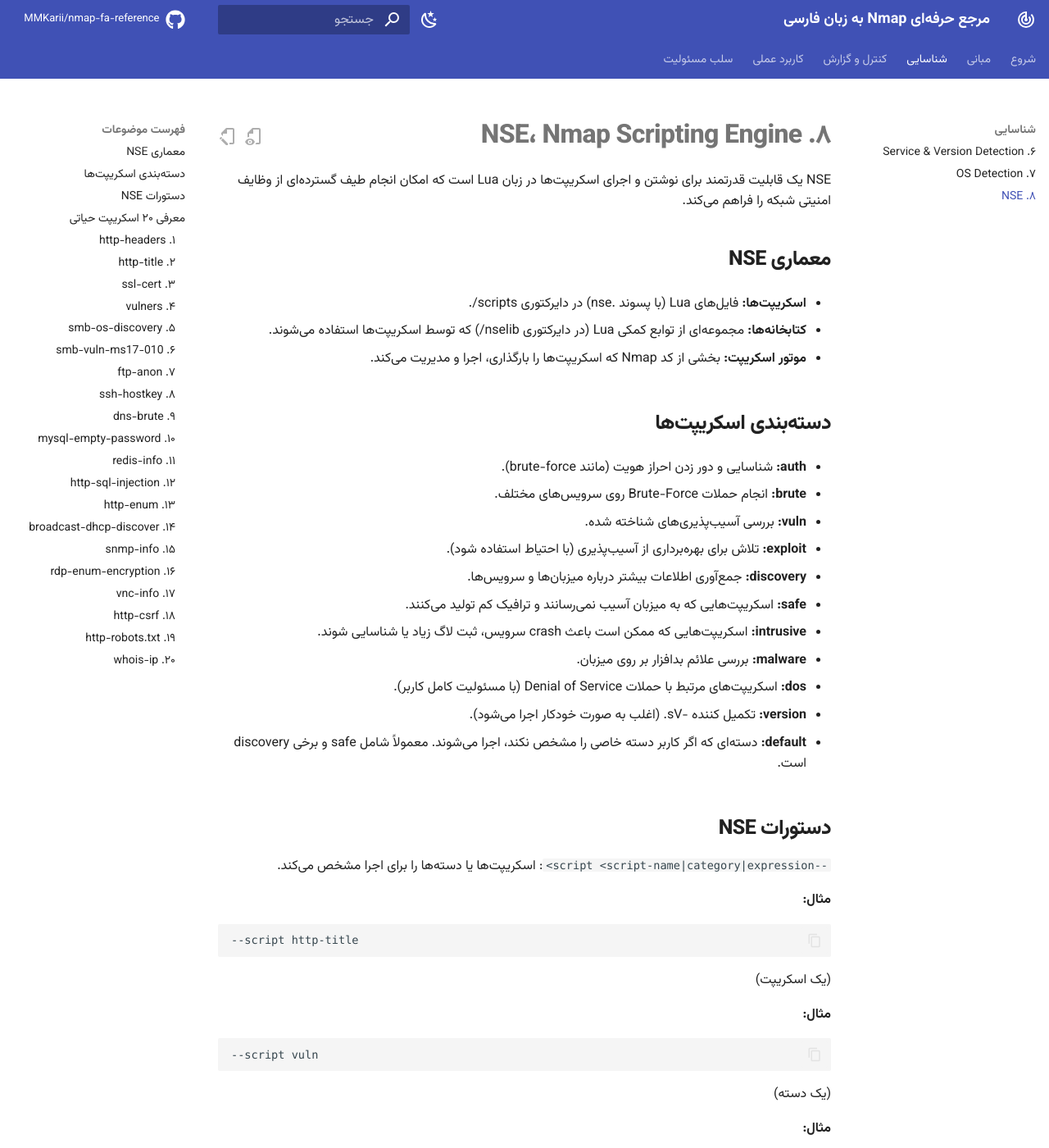
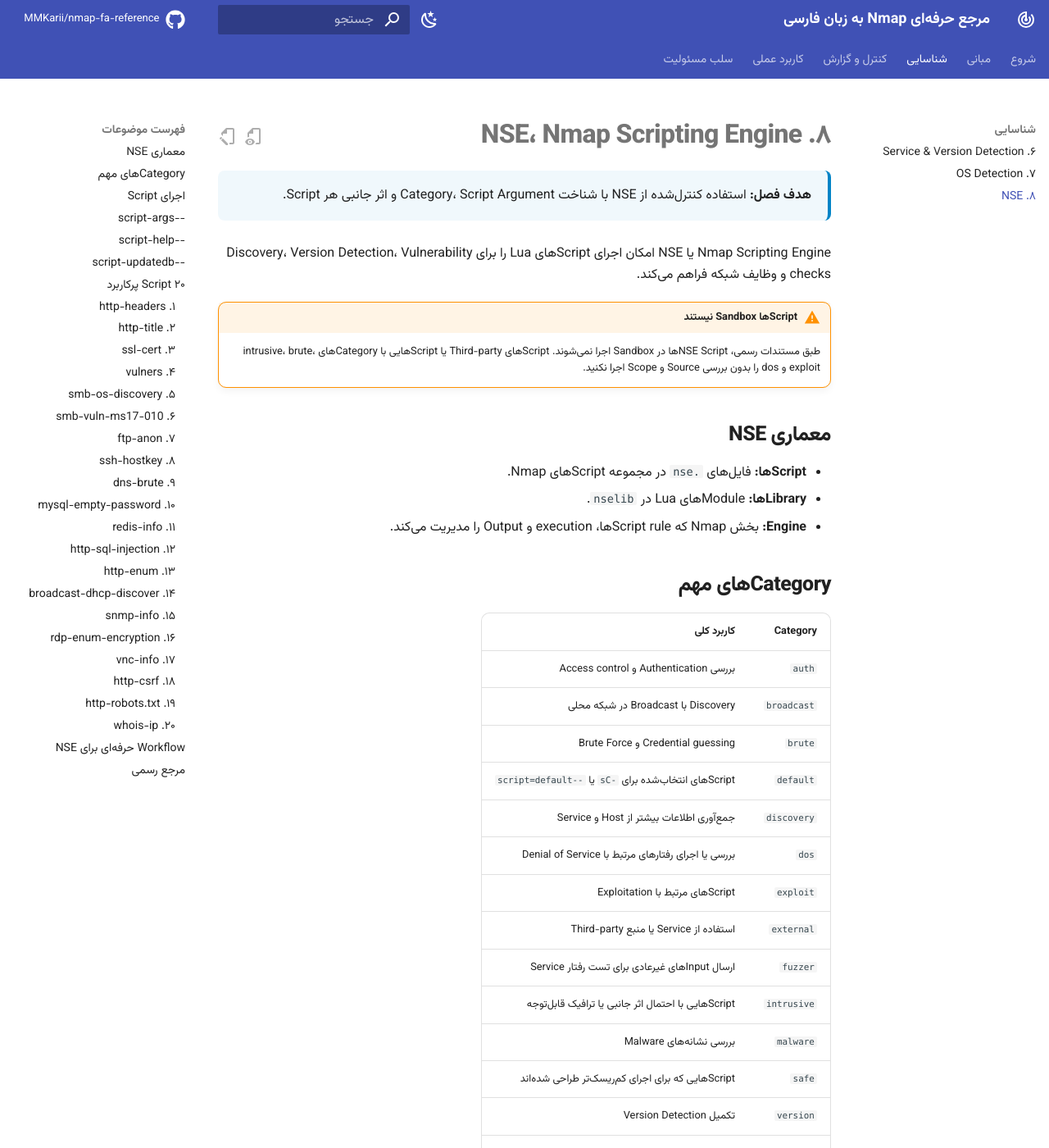
Before and after one commit to MMKarii/nmap-fa-reference, an MkDocs documentation site: the page built from docs/08-nse.md, in a window 1280 px wide and 1400 px high. Shown: the whole window at 82% size. Built offline with MkDocs 1.6.1 and Material for MkDocs 9.7.7, drawn with Linux system fonts in a browser that asks for light colours; comment, search, counter and statistics services are not loaded; some of the changed text lies outside the part shown.

Commit message:
Review NSE categories scripts and safety notes

````diff
--- a/docs/08-nse.md
+++ b/docs/08-nse.md
@@ -1,194 +1,209 @@
 # ۸. NSE، Nmap Scripting Engine
 
-NSE یک قابلیت قدرتمند برای نوشتن و اجرای اسکریپت‌ها در زبان Lua است که امکان انجام طیف گسترده‌ای از وظایف امنیتی شبکه را فراهم می‌کند.
+<div class="chapter-meta">
+<strong>هدف فصل:</strong> استفاده کنترل‌شده از NSE با شناخت Category، Script Argument و اثر جانبی هر Script.
+</div>
+
+Nmap Scripting Engine یا NSE امکان اجرای Scriptهای Lua را برای Discovery، Version Detection، Vulnerability checks و وظایف شبکه فراهم می‌کند.
+
+!!! warning "Scriptها Sandbox نیستند"
+    طبق مستندات رسمی، NSE Scriptها در Sandbox اجرا نمی‌شوند. Scriptهای Third-party یا Scriptهایی با Categoryهای intrusive، brute، exploit و dos را بدون بررسی Source و Scope اجرا نکنید.
 
 ## معماری NSE
 
-- **اسکریپت‌ها:** فایل‌های Lua (با پسوند .nse) در دایرکتوری scripts/.
+- **Scriptها:** فایل‌های `.nse` در مجموعه Scriptهای Nmap.
+- **Libraryها:** Moduleهای Lua در `nselib`.
+- **Engine:** بخش Nmap که Script ruleها، execution و Output را مدیریت می‌کند.
 
-- **کتابخانه‌ها:** مجموعه‌ای از توابع کمکی Lua (در دایرکتوری nselib/) که توسط اسکریپت‌ها استفاده می‌شوند.
+## Categoryهای مهم
 
-- **موتور اسکریپت:** بخشی از کد Nmap که اسکریپت‌ها را بارگذاری، اجرا و مدیریت می‌کند.
+| Category | کاربرد کلی |
+|---|---|
+| `auth` | بررسی Authentication و Access control |
+| `broadcast` | Discovery با Broadcast در شبکه محلی |
+| `brute` | Credential guessing و Brute Force |
+| `default` | Scriptهای انتخاب‌شده برای `-sC` یا `--script=default` |
+| `discovery` | جمع‌آوری اطلاعات بیشتر از Host و Service |
+| `dos` | بررسی یا اجرای رفتارهای مرتبط با Denial of Service |
+| `exploit` | Scriptهای مرتبط با Exploitation |
+| `external` | استفاده از Service یا منبع Third-party |
+| `fuzzer` | ارسال Inputهای غیرعادی برای تست رفتار Service |
+| `intrusive` | Scriptهایی با احتمال اثر جانبی یا ترافیک قابل‌توجه |
+| `malware` | بررسی نشانه‌های Malware |
+| `safe` | Scriptهایی که برای اجرای کم‌ریسک‌تر طراحی شده‌اند |
+| `version` | تکمیل Version Detection |
+| `vuln` | بررسی Vulnerabilityهای شناخته‌شده |
 
-## دسته‌بندی اسکریپت‌ها
+NSEDoc در نسخه‌های جدید ممکن است Categoryهای اضافه مانند `info` را نیز فهرست کند. برای وضعیت دقیق Scriptها، NSEDoc همان نسخه Nmap را بررسی کنید.
 
-- **auth:** شناسایی و دور زدن احراز هویت (مانند brute-force).
+## اجرای Script
 
-- **brute:** انجام حملات Brute-Force روی سرویس‌های مختلف.
-
-- **vuln:** بررسی آسیب‌پذیری‌های شناخته شده.
-
-- **exploit:** تلاش برای بهره‌برداری از آسیب‌پذیری (با احتیاط استفاده شود).
-
-- **discovery:** جمع‌آوری اطلاعات بیشتر درباره میزبان‌ها و سرویس‌ها.
-
-- **safe:** اسکریپت‌هایی که به میزبان آسیب نمی‌رسانند و ترافیک کم تولید می‌کنند.
-
-- **intrusive:** اسکریپت‌هایی که ممکن است باعث crash سرویس، ثبت لاگ زیاد یا شناسایی شوند.
-
-- **malware:** بررسی علائم بدافزار بر روی میزبان.
-
-- **dos:** اسکریپت‌های مرتبط با حملات Denial of Service (با مسئولیت کامل کاربر).
-
-- **version:** تکمیل کننده -sV. (اغلب به صورت خودکار اجرا می‌شود).
-
-- **default:** دسته‌ای که اگر کاربر دسته خاصی را مشخص نکند، اجرا می‌شوند. معمولاً شامل safe و برخی discovery است.
-
-## دستورات NSE
-
-`--script <script-name|category|expression>`: اسکریپت‌ها یا دسته‌ها را برای اجرا مشخص می‌کند.
-
-**مثال:**
+یک Script مشخص:
 
 ```bash
---script http-title
+nmap --script http-title -p 80,443 target
 ```
 
-(یک اسکریپت)
-
-**مثال:**
+یک Category:
 
 ```bash
---script vuln
+nmap --script safe target
 ```
 
-(یک دسته)
-
-**مثال:**
+Expression:
 
 ```bash
---script "http-* and not (brute or dos)"
+nmap --script "http-* and not (brute or dos)" target
 ```
 
-(عبارت)
-
-- **`--script-args <args>`:** آرگومان‌هایی را به اسکریپت‌ها ارسال می‌کند.
-
-**مثال:**
+Scriptهای Default:
 
 ```bash
---script http-headers --script-args http-headers.url=/admin
+nmap -sC target
 ```
 
-`--script-help <script-name|category|expression>`: مستندات اسکریپت‌ها را نمایش می‌دهد.
+`-sC` معادل `--script=default` است.
 
-**مثال:**
+## `--script-args`
+
+Argumentهای Script را ارسال می‌کند.
 
 ```bash
-nmap --script-help ssh-brute
+nmap --script http-headers --script-args http-headers.url=/admin target
 ```
 
-- **--script-updatedb:** پایگاه‌داده اسکریپت‌های NSE را به روز می‌کند. (معمولاً با به‌روزرسانی Nmap انجام می‌شود).
+Argument هر Script را قبل از اجرا در NSEDoc بررسی کنید.
 
-## معرفی ۲۰ اسکریپت حیاتی
+## `--script-help`
+
+Documentation Script را بدون اجرای آن نمایش می‌دهد.
+
+```bash
+nmap --script-help ssh-hostkey
+```
+
+برای Script ناشناخته، این دستور باید قبل از اجرا یکی از اولین مراحل باشد.
+
+## `--script-updatedb`
+
+پس از اضافه یا حذف Script در Directory مربوط به NSE، Database Scriptها را Refresh می‌کند.
+
+```bash
+sudo nmap --script-updatedb
+```
+
+## ۲۰ Script پرکاربرد
 
 ### ۱. `http-headers`
 
-دریافت هدرهای HTTP.
+HTTP headerها را نمایش می‌دهد.
 
 ```bash
-nmap -sV --script http-headers <target>
+nmap -sV --script http-headers -p 80,443 target
 ```
 
 ### ۲. `http-title`
 
-استخراج عنوان (Title) صفحات وب.
+Title صفحه وب را نمایش می‌دهد.
 
 ```bash
-nmap -sV --script http-title <target>
+nmap -sV --script http-title -p 80,443 target
 ```
 
 ### ۳. `ssl-cert`
 
-دریافت و نمایش گواهی SSL/TLS.
+Certificate سرویس TLS را بررسی می‌کند.
 
 ```bash
-nmap -sV --script ssl-cert -p 443 <target>
+nmap --script ssl-cert -p 443 target
 ```
 
 ### ۴. `vulners`
 
-بررسی آسیب‌پذیری‌های شناخته شده بر اساس نسخه سرویس‌ها (با استفاده از پایگاه‌داده vulners.com).
+از اطلاعات CPE و Version استفاده می‌کند و برای جست‌وجوی Vulnerability به API سرویس Vulners درخواست می‌فرستد. این Script در Categoryهای `vuln`، `safe` و `external` قرار دارد.
 
 ```bash
-nmap -sV --script vulners <target>
+nmap -sV --script vulners target
 ```
+
+!!! info "Privacy"
+    چون `vulners` از سرویس External استفاده می‌کند، نام نرم‌افزار و Version یا CPE برای Query به سرویس بیرونی ارسال می‌شود.
 
 ### ۵. `smb-os-discovery`
 
-کشف اطلاعات سیستم عامل از طریق پروتکل SMB.
+اطلاعات OS و SMB را از Service مربوط جمع‌آوری می‌کند.
 
 ```bash
-nmap --script smb-os-discovery -p 445 <target>
+nmap --script smb-os-discovery -p 445 target
 ```
 
 ### ۶. `smb-vuln-ms17-010`
 
-بررسی آسیب‌پذیری EternalBlue (MS17-010).
+نشانه‌های Vulnerability مربوط به MS17-010 را بررسی می‌کند.
 
 ```bash
-nmap --script smb-vuln-ms17-010 -p 445 <target>
+nmap --script smb-vuln-ms17-010 -p 445 target
 ```
 
 ### ۷. `ftp-anon`
 
-بررسی دسترسی ناشناس (Anonymous) به FTP.
+Anonymous FTP access را بررسی می‌کند.
 
 ```bash
-nmap --script ftp-anon -p 21 <target>
+nmap --script ftp-anon -p 21 target
 ```
 
 ### ۸. `ssh-hostkey`
 
-دریافت کلید میزبان SSH.
+SSH Host Keyها را جمع‌آوری می‌کند.
 
 ```bash
-nmap --script ssh-hostkey --script-args ssh_hostkey=full -p 22 <target>
+nmap --script ssh-hostkey --script-args ssh_hostkey=full -p 22 target
 ```
 
 ### ۹. `dns-brute`
 
-Brute-Force ساب‌دامین.
+برای پیدا کردن Subdomainهای احتمالی از Wordlist استفاده می‌کند.
 
 ```bash
-nmap --script dns-brute <target_domain>
+nmap --script dns-brute example.com
 ```
 
 ### ۱۰. `mysql-empty-password`
 
-بررسی اکانت‌های MySQL با رمز خالی.
+وجود Accountهای MySQL با Password خالی را بررسی می‌کند.
 
 ```bash
-nmap --script mysql-empty-password -p 3306 <target>
+nmap --script mysql-empty-password -p 3306 target
 ```
 
 ### ۱۱. `redis-info`
 
-جمع‌آوری اطلاعات از سرویس Redis.
+اطلاعات Service Redis را جمع‌آوری می‌کند.
 
 ```bash
-nmap --script redis-info -p 6379 <target>
+nmap --script redis-info -p 6379 target
 ```
 
 ### ۱۲. `http-sql-injection`
 
-تشخیص اولیه فرم‌های وب آسیب‌پذیر به SQL Injection.
+Web pageها را Spider می‌کند و نشانه‌های SQL Injection را بررسی می‌کند. Category این Script شامل `intrusive` و `vuln` است.
 
 ```bash
-nmap -sV --script http-sql-injection <target>
+nmap -sV --script http-sql-injection target
 ```
 
 ### ۱۳. `http-enum`
 
-کشف و brute-force دایرکتوری‌ها و فایل‌های رایج روی وب سرور.
+Pathها و Resourceهای رایج Web Server را بررسی می‌کند.
 
 ```bash
-nmap -sV --script http-enum <target>
+nmap -sV --script http-enum target
 ```
 
 ### ۱۴. `broadcast-dhcp-discover`
 
-کشف سرورهای DHCP در شبکه محلی.
+DHCP Serverهای قابل مشاهده در Broadcast domain را پیدا می‌کند.
 
 ```bash
 sudo nmap --script broadcast-dhcp-discover
@@ -196,48 +211,63 @@
 
 ### ۱۵. `snmp-info`
 
-جمع‌آوری اطلاعات از طریق SNMP (با جامعه public).
+اطلاعات SNMP را در صورت دسترسی جمع‌آوری می‌کند.
 
 ```bash
-nmap -sU -p 161 --script snmp-info <target>
+sudo nmap -sU -p 161 --script snmp-info target
 ```
 
 ### ۱۶. `rdp-enum-encryption`
 
-بررسی الگوریتم‌های رمزنگاری پشتیبانی شده توسط RDP.
+Encryption configuration مربوط به RDP را بررسی می‌کند.
 
 ```bash
-nmap -sV --script rdp-enum-encryption -p 3389 <target>
+nmap -sV --script rdp-enum-encryption -p 3389 target
 ```
 
 ### ۱۷. `vnc-info`
 
-جمع‌آوری اطلاعات از سرویس VNC.
+اطلاعات Service VNC را جمع‌آوری می‌کند.
 
 ```bash
-nmap -sV --script vnc-info -p 5900 <target>
+nmap -sV --script vnc-info -p 5900 target
 ```
 
 ### ۱۸. `http-csrf`
 
-تشخیص فرم‌های وب آسیب‌پذیر به CSRF.
+فرم‌های Web را برای نشانه‌های CSRF بررسی می‌کند و در Categoryهای `intrusive`، `exploit` و `vuln` قرار دارد.
 
 ```bash
-nmap -sV --script http-csrf <target>
+nmap --script http-csrf -p 80,443 target
 ```
 
 ### ۱۹. `http-robots.txt`
 
-بازیابی و تجزیه فایل robots.txt.
+Entryهای Disallow در `/robots.txt` را نمایش می‌دهد.
 
 ```bash
-nmap -sV --script http-robots.txt <target>
+nmap --script http-robots.txt -p 80,443 target
 ```
 
 ### ۲۰. `whois-ip`
 
-انجام استعلام WHOIS روی آدرس IP هدف (با استفاده از سرور whois.arin.net).
+WHOIS information مربوط به IP را از منابع External دریافت می‌کند.
 
 ```bash
-nmap --script whois-ip <target>
+nmap --script whois-ip target
 ```
+
+## Workflow حرفه‌ای برای NSE
+
+1. Script را در NSEDoc پیدا کنید.
+2. Category و Script Arguments را بررسی کنید.
+3. مشخص کنید Script External یا Intrusive است یا خیر.
+4. Scope مجوز را دوباره بررسی کنید.
+5. ابتدا روی یک Host یا Service محدود اجرا کنید.
+6. Output را همراه با Version Detection و شواهد دیگر تفسیر کنید.
+
+## مرجع رسمی
+
+- [Nmap Scripting Engine](https://nmap.org/book/man-nse.html)
+- [NSE Usage](https://nmap.org/book/nse-usage.html)
+- [NSEDoc](https://nmap.org/nsedoc/)
````
